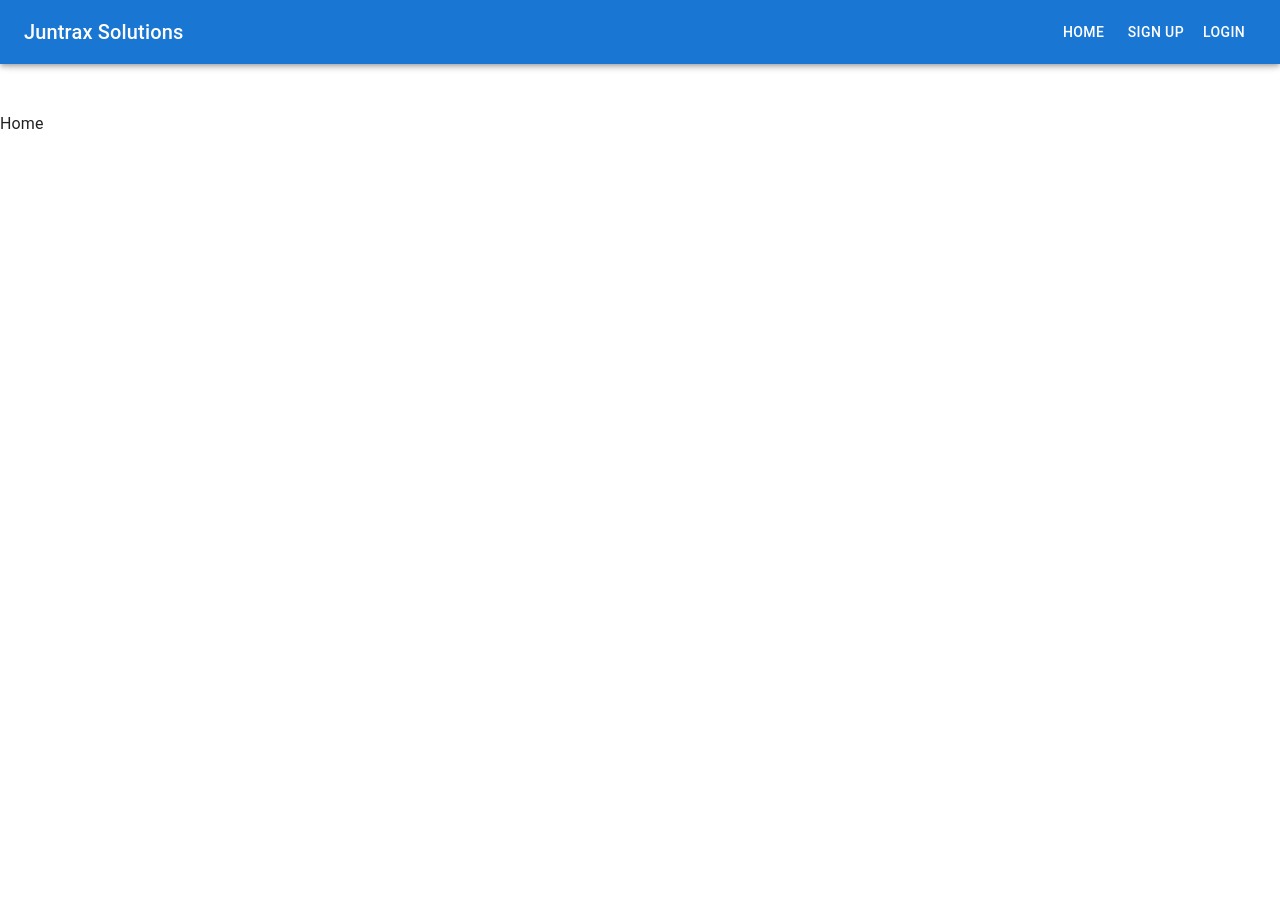
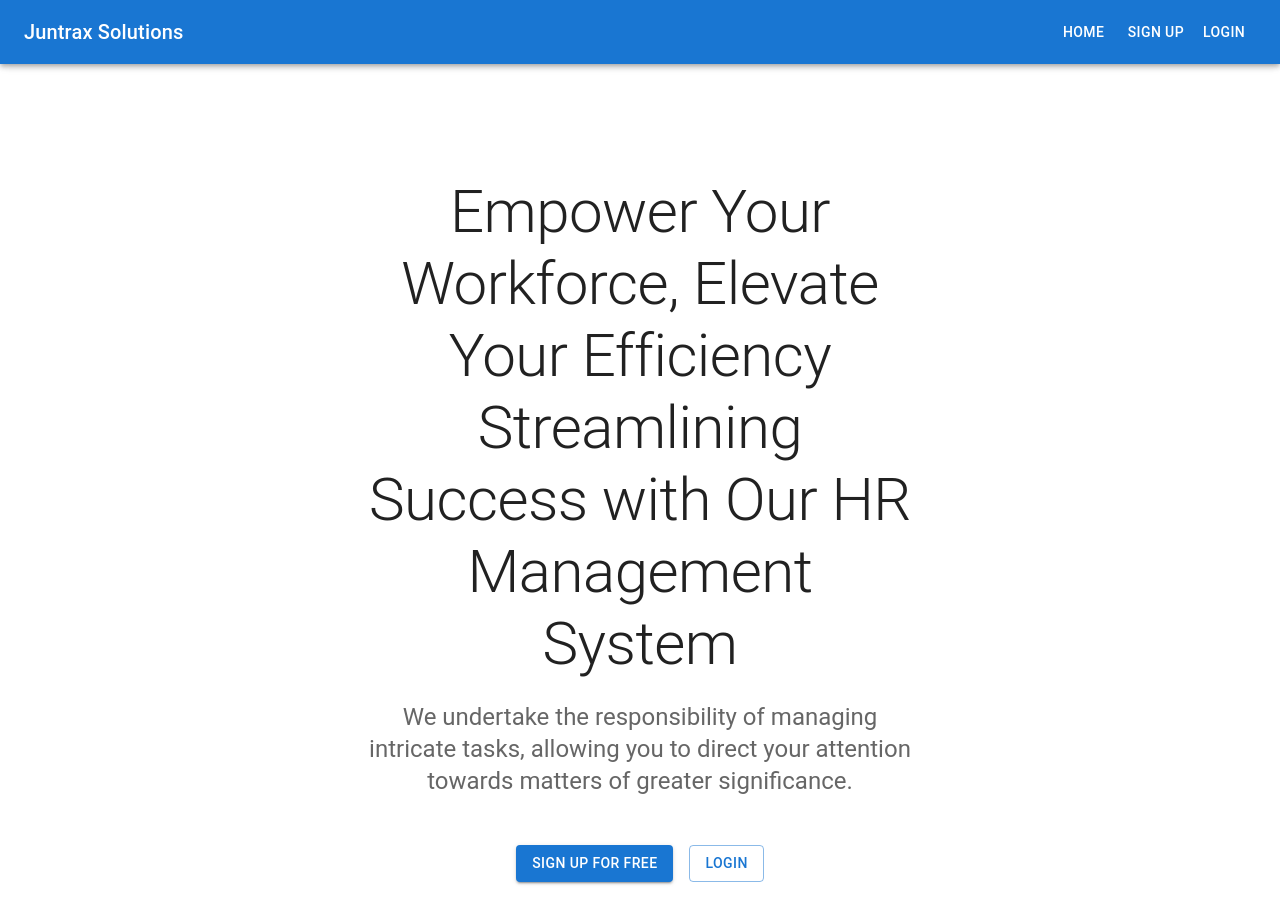
Before and after one commit to shikhar2817/HR-Manager-Dashboard, a React (Create React App) app in the folder client/: page / in a window 1280 px wide. Shown: the top 924 px of the page. Before the commit the page ends 800 px from the top, so only its background shows below. Built offline with nearby package versions, Linux system fonts and the light colour scheme.

Commit message:
added home page

```diff
--- a/client/src/App.tsx
+++ b/client/src/App.tsx
@@ -2,7 +2,7 @@ import "./App.css";
 import { BrowserRouter, Routes, Route } from "react-router-dom";
 import Login from "./pages/Login";
 import SignUp from "./pages/SignUp";
-import { Home } from "./pages/Home";
+import Home from "./pages/Home";
 import NoPage from "./pages/Nopage";
 import Layout from "./pages/Layout";
 
--- a/client/src/components/Navigation.tsx
+++ b/client/src/components/Navigation.tsx
@@ -15,18 +15,9 @@ import Typography from "@mui/material/Typography";
 import Button from "@mui/material/Button";
 import { Link } from "react-router-dom";
 
-interface Props {
-    /**
-     * Injected by the documentation to work in an iframe.
-     * You won't need it on your project.
-     */
-    window?: () => Window;
-}
-
 const drawerWidth = 240;
 
-export default function Navigation(props: Props) {
-    const { window } = props;
+export default function Navigation() {
     const [mobileOpen, setMobileOpen] = React.useState(false);
 
     const handleDrawerToggle = () => {
@@ -65,8 +56,6 @@ export default function Navigation(props: Props) {
         </Box>
     );
 
-    const container = window !== undefined ? () => window().document.body : undefined;
-
     return (
         <Box sx={{ display: "flex" }}>
             <CssBaseline />
@@ -99,7 +88,6 @@ export default function Navigation(props: Props) {
             </AppBar>
             <nav>
                 <Drawer
-                    container={container}
                     variant="temporary"
                     open={mobileOpen}
                     onClose={handleDrawerToggle}
--- /dev/null
+++ b/client/src/pages/Dashboard.tsx
@@ -0,0 +1,5 @@
+import React from "react";
+
+export const Dashboard = () => {
+    return <div>Dashboard</div>;
+};
--- a/client/src/pages/Home.tsx
+++ b/client/src/pages/Home.tsx
@@ -1,6 +1,54 @@
-import React from "react";
-import Navigation from "../components/Navigation";
+import * as React from "react";
+import AppBar from "@mui/material/AppBar";
+import Button from "@mui/material/Button";
+import CameraIcon from "@mui/icons-material/PhotoCamera";
+import Card from "@mui/material/Card";
+import CardActions from "@mui/material/CardActions";
+import CardContent from "@mui/material/CardContent";
+import CardMedia from "@mui/material/CardMedia";
+import CssBaseline from "@mui/material/CssBaseline";
+import Grid from "@mui/material/Grid";
+import Stack from "@mui/material/Stack";
+import Box from "@mui/material/Box";
+import Toolbar from "@mui/material/Toolbar";
+import Typography from "@mui/material/Typography";
+import Container from "@mui/material/Container";
+import { createTheme, ThemeProvider } from "@mui/material/styles";
+import { Link } from "react-router-dom";
 
-export const Home = () => {
-    return <div>Home</div>;
-};
+export default function Home() {
+    return (
+        <>
+            <CssBaseline />
+            <main>
+                {/* Hero unit */}
+                <Box
+                    sx={{
+                        bgcolor: "background.paper",
+                        pt: 8,
+                        pb: 6,
+                    }}
+                >
+                    <Container maxWidth="sm">
+                        <Typography component="h1" variant="h2" align="center" color="text.primary" gutterBottom>
+                            Empower Your Workforce, Elevate Your Efficiency Streamlining Success with Our HR Management
+                            System
+                        </Typography>
+                        <Typography variant="h5" align="center" color="text.secondary" paragraph>
+                            We undertake the responsibility of managing intricate tasks, allowing you to direct your
+                            attention towards matters of greater significance.
+                        </Typography>
+                        <Stack sx={{ pt: 4 }} direction="row" spacing={2} justifyContent="center">
+                            <Link to="/signup">
+                                <Button variant="contained">Sign up for free</Button>
+                            </Link>
+                            <Link to="/login">
+                                <Button variant="outlined">Login</Button>
+                            </Link>
+                        </Stack>
+                    </Container>
+                </Box>
+            </main>
+        </>
+    );
+}
--- a/client/src/pages/Login.tsx
+++ b/client/src/pages/Login.tsx
@@ -69,7 +69,7 @@ export default function Login() {
                             </Link>
                         </Grid>
                         <Grid item>
-                            <Link href="#" variant="body2">
+                            <Link href="/signup" variant="body2">
                                 {"Don't have an account? Sign Up"}
                             </Link>
                         </Grid>
```
Also changed, not shown: client/src/types/index.tsx (added, +9 -0 lines).
